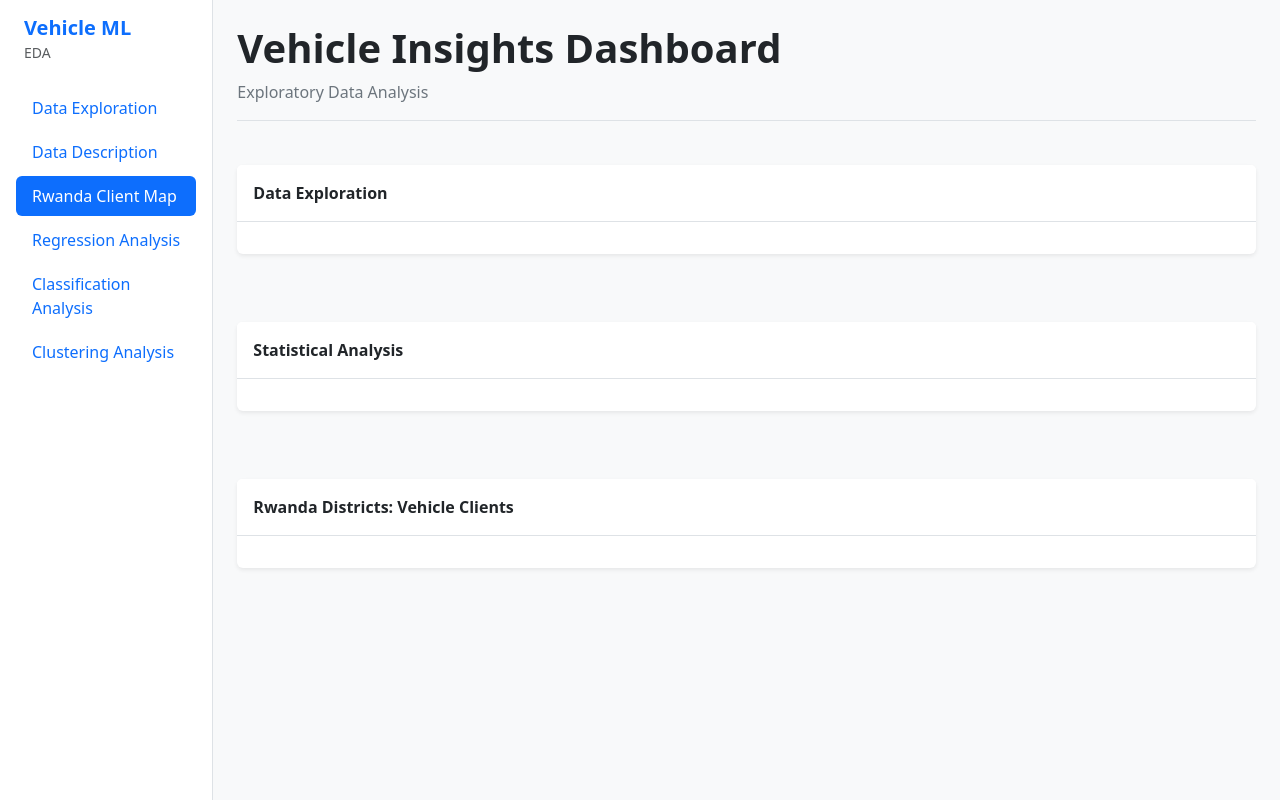
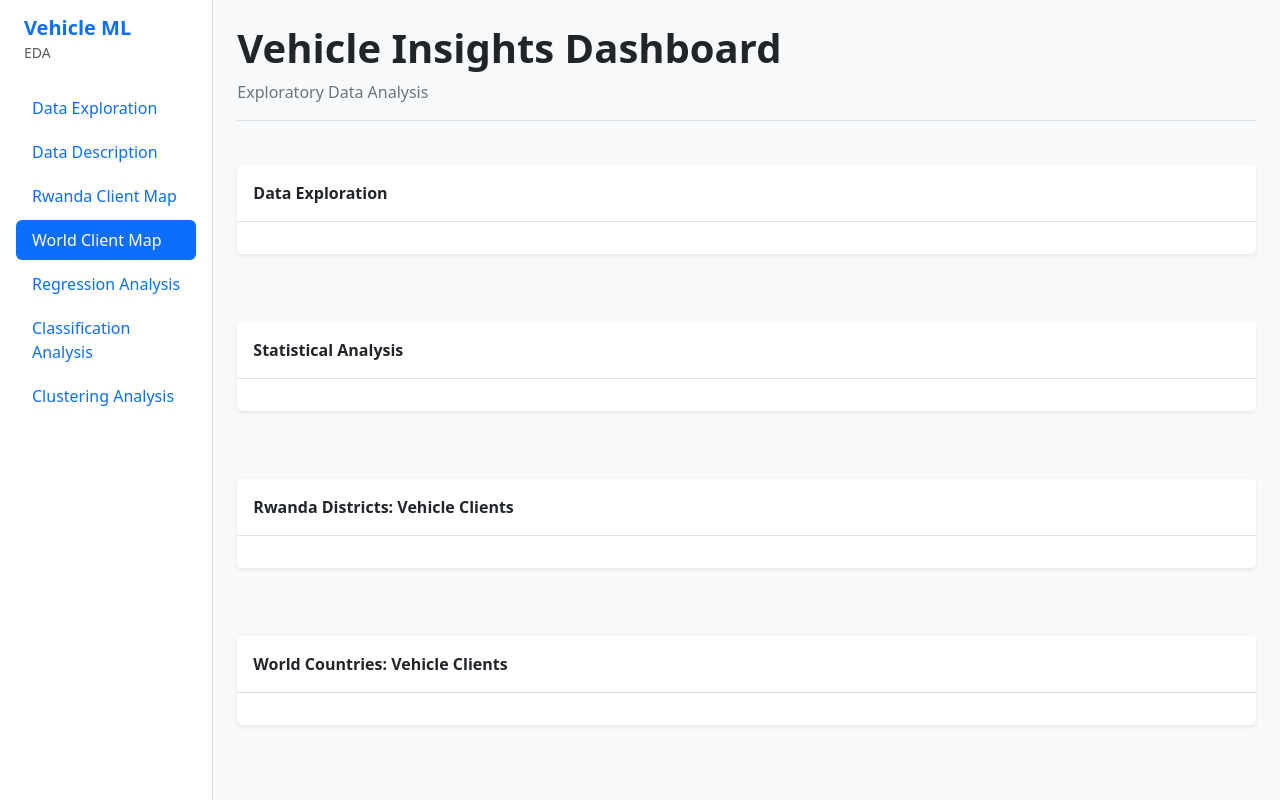
Before and after one commit to t-r-a-c-y/Vehicle-Analytics-system, a Django app: template predictor/templates/predictor/index.html in a window 1280 px wide. Run offline with Django 5.2, Linux system fonts and the light colour scheme; the template is opened without the code that fills it, so the values that code supplies are empty; parts of the project's set-up code (start-up, migrations or seed data) failed here and were passed over.

Commit message:
adding the world map

```diff
--- a/predictor/templates/predictor/index.html
+++ b/predictor/templates/predictor/index.html
@@ -17,7 +17,8 @@
                 <div id="data_exploration-nav" class="nav nav-pills flex-column">
                     <a class="nav-link mb-1 active" href="#dataset_exploration">Data Exploration</a>
                     <a class="nav-link mb-1" href="#data_exploration">Data Description</a>
-                    <a class="nav-link mb-1" href="#rwanda_map">Rwanda Client Map</a>  <!-- Added for exercise -->
+                    <a class="nav-link mb-1" href="#rwanda_map">Rwanda Client Map</a>
+                    <a class="nav-link mb-1" href="#world_map">World Client Map</a>  <!-- Added -->
                     <a class="nav-link mb-1" href="{% url 'regression_analysis' %}">Regression Analysis</a>
                     <a class="nav-link mb-1" href="{% url 'classification_analysis' %}">Classification Analysis</a>
                     <a class="nav-link mb-1" href="{% url 'clustering_analysis' %}">Clustering Analysis</a>
@@ -48,7 +49,6 @@
                         </div>
                     </div>
                 </section>
-
                 <section id="rwanda_map" class="mb-5" style="padding-top: 20px;">
                     <div class="card shadow-sm border-0">
                         <div class="card-header bg-white border-bottom py-3">
@@ -59,6 +59,16 @@
                         </div>
                     </div>
                 </section>
+                <section id="world_map" class="mb-5" style="padding-top: 20px;">  <!-- Added new section -->
+                    <div class="card shadow-sm border-0">
+                        <div class="card-header bg-white border-bottom py-3">
+                            <span class="fw-bold">World Countries: Vehicle Clients</span>
+                        </div>
+                        <div class="card-body overflow-x-auto">
+                            {{ world_map|safe }}
+                        </div>
+                    </div>
+                </section>
             </main>
         </div>
     </div>
```
Lines whose indentation alone changed are shown as unchanged.
